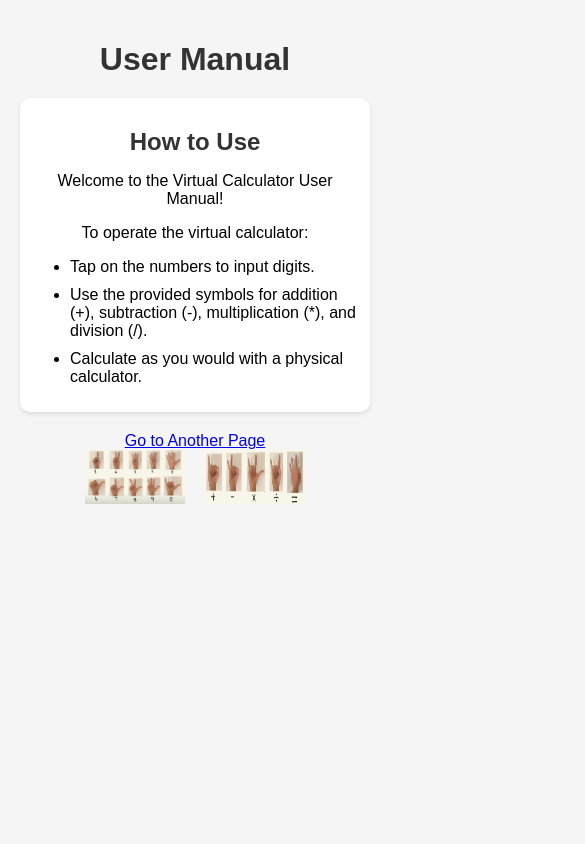
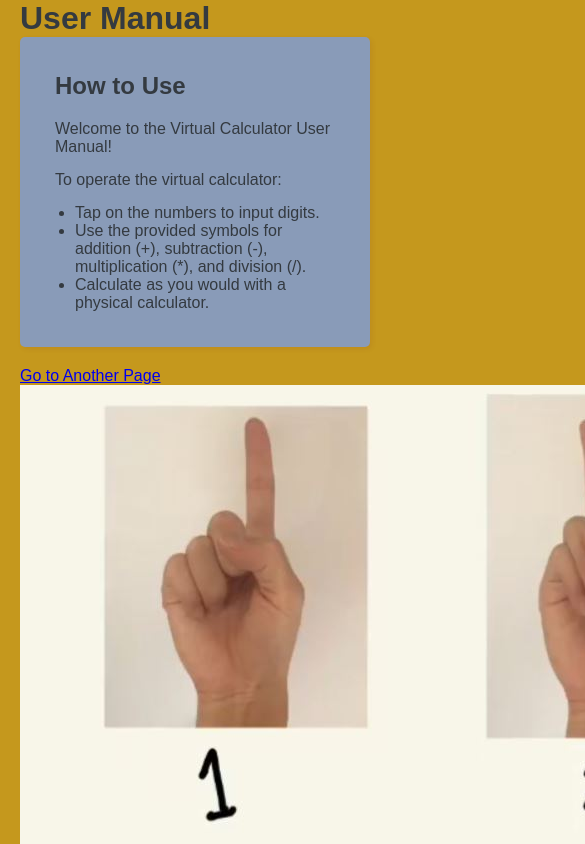
Before and after one commit to ganeshgaiy/Multimodal-vision-based-calculator, a plain HTML site: page mulit/templates/manual.html in a window 390 px wide. Shown: the top 844 px of the page, 585 px wide, since content can reach past the window. Drawn offline with Linux system fonts and the light colour scheme.

Commit message:
Update manual.css

```diff
--- a/mulit/static/manual.css
+++ b/mulit/static/manual.css
@@ -1,61 +1,95 @@
-/* manual.css */
+/* Reset default margin and padding */
+* {
+    margin: 0;
+    padding: 0;
+    box-sizing: border-box;
+}
 
+/* Body styles */
 body {
     font-family: Arial, sans-serif;
-    margin: 0;
-    padding: 0;
-    background-color: #f5f5f5;
+    background-color: #c5981d; /* Bootstrap default background color */
+    color: #343a40; /* Bootstrap default text color */
 }
 
+/* Container styles */
 .container {
-    max-width: 800px;
+    max-width: 100%;
     margin: 0 auto;
-    padding: 20px;
-    text-align: center;
+    padding: 0 20px; /* Responsive padding */
 }
 
-h1 {
-    color: #333;
+/* Header styles */
+header {
+    text-align: center;
+    margin-bottom: 30px;
+}
+
+header h1 {
+    color: #343a40; /* Bootstrap default text color */
+}
+
+.card-title {
+    color: #101316; /* Primary color for title */
     margin-bottom: 20px;
 }
 
+
+
+/* Gesture image styles */
+.gesture-img {
+    max-width: 100%; /* Maximum width for images */
+    height: 300px;
+    padding: 10px;
+    border-radius: 5px;
+    margin-bottom: 20px;
+}
+
+/* Instruction section styles */
 .instruction {
-    background-color: #fff;
-    border-radius: 10px;
-    box-shadow: 0 2px 4px rgba(0, 0, 0, 0.1);
-    padding: 20px;
+    background-color: #899bb8;
+    padding: 10%;
+    border-radius: 5px;
+    box-shadow: 2px 2px 5px rgba(123, 42, 42, 0.1);
     margin-bottom: 20px;
 }
 
 .instruction h2 {
-    color: #333;
-    margin-bottom: 10px;
+    color: #343a40; /* Bootstrap default text color */
+    margin-bottom: 20px;
 }
 
 .instruction p {
-    margin-bottom: 10px;
+    margin-bottom: 15px;
 }
 
 .instruction ul {
-    text-align: left;
+    list-style-type: disc;
+    margin-left: 20px;
 }
-
-.instruction ul li {
-    margin-bottom: 10px;
+.front-start {
+    text-align: center;
+    margin-top: 30px;
+    margin-left: 30px;
+    margin-right: 30px;
+    margin-bottom:20px;
 }
-
-.gesture-icons {
-    display: flex;
-    justify-content: center;
-}
-
-.gesture-icons img {
-    margin: 0 10px;
+.front-start img {
+    width: 100%;
     max-width: 100px;
 }
 
-@media screen and (max-width: 600px) {
-    .instruction {
-        padding: 10px;
-    }
+.instruction a {
+    display: inline-block;
+    margin-top: 20px;
+    color: #fff;
+    text-decoration: none;
+    background-color: #3b3c3e; /* Bootstrap primary color */
+    padding: 10px 20px;
+    border-radius: 5px;
+    transition: background-color 0.3s;
 }
+
+.instruction a:hover {
+    background-color: #a1b3c6; /* Darker shade of primary color */
+}
```
